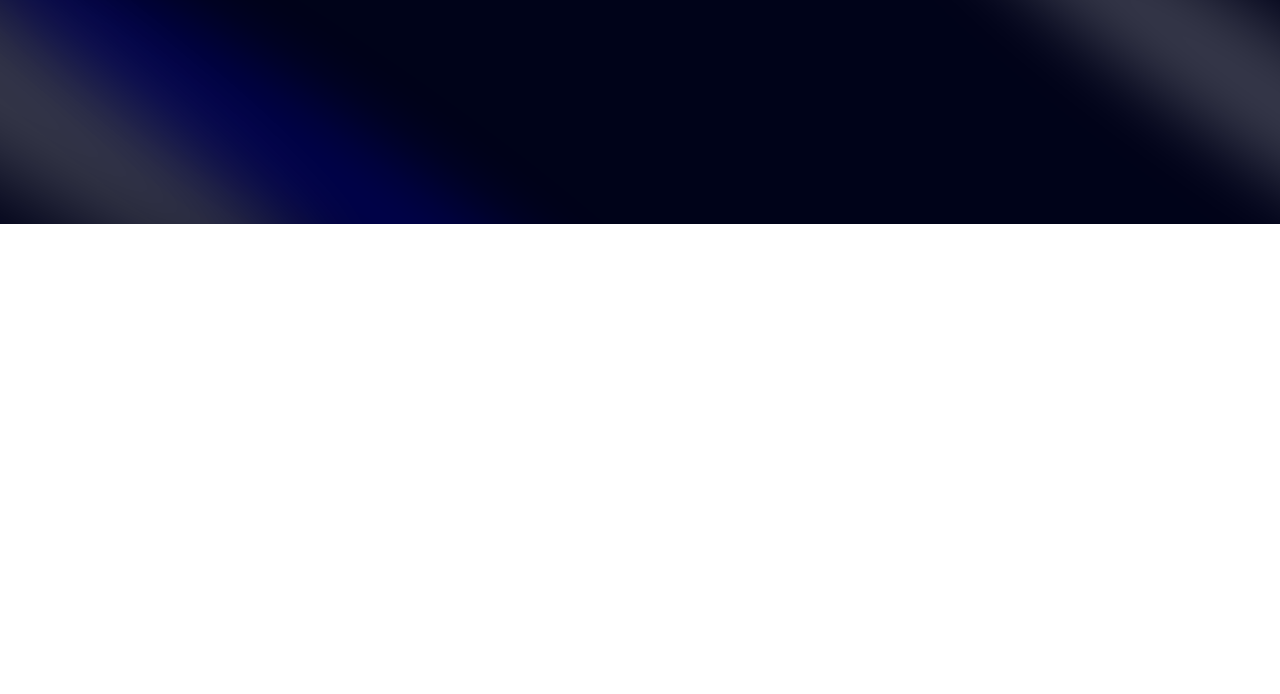
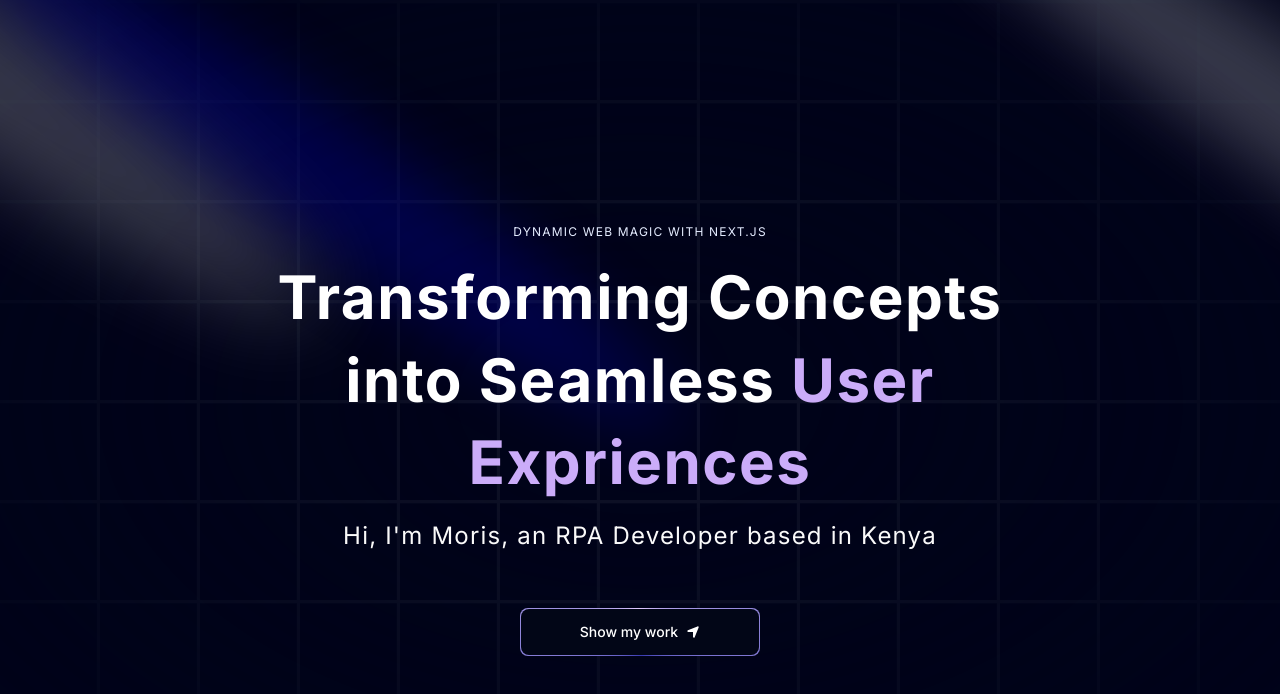
Before and after one commit to MorisMwai/Horizon-Forge, a Next.js app: page / in a window 1280 px wide. Shown: the top 694 px of the page. Built offline with nearby package versions, Linux system fonts and the light colour scheme.

Commit message:
feature: Add aceternity background and button components for the hero

```diff
--- a/app/layout.tsx
+++ b/app/layout.tsx
@@ -1,6 +1,7 @@
 import type { Metadata } from "next";
 import { Inter } from "next/font/google";
 import "./globals.css";
+import { ThemeProvider } from "./provider";
 
 const inter = Inter({ subsets: ["latin"] });
 
@@ -16,7 +17,20 @@
 }>) {
   return (
     <html lang="en">
-      <body className={inter.className}>{children}</body>
+      <body className={inter.className}>
+
+        {/* shadcn add ThemeProvider to the root layout */}
+        <ThemeProvider
+            attribute="class"
+            defaultTheme="dark"
+            enableSystem
+            disableTransitionOnChange
+          >
+            {children}
+        </ThemeProvider>
+
+        {/* To do: Add a mode toggle */}
+      </body>
     </html>
   );
 }
--- /dev/null
+++ b/app/provider.tsx
@@ -0,0 +1,12 @@
+// shadcn adding dark mode
+// Create a theme provider
+
+"use client"
+
+import * as React from "react"
+import { ThemeProvider as NextThemesProvider } from "next-themes"
+import { type ThemeProviderProps } from "next-themes/dist/types"
+
+export function ThemeProvider({ children, ...props }: ThemeProviderProps) {
+  return <NextThemesProvider {...props}>{children}</NextThemesProvider>
+}
--- a/components/Hero.tsx
+++ b/components/Hero.tsx
@@ -1,16 +1,60 @@
-import React from 'react'
-import { Spotlight } from './ui/Spotlight'
+import React from "react";
+import { Spotlight } from "./ui/Spotlight";
+import { TextGenerateEffect } from "./ui/TextGenerateEffect";
+import MagicButton from "./ui/MagicButton";
+import { FaLocationArrow } from "react-icons/fa6";
 
 const Hero = () => {
   return (
-    <div className='pb-20 pt-36'>
-        <div>
-            <Spotlight className="-top-40 -left-10 md:-left-32 md:-top-20 h-screen" fill="white" />
-            <Spotlight className="top-10 left-full h-[80vh] w-[50vw]" fill="white" />
-            <Spotlight className="top-28 left-80 h-[80vh] w-[50vw]" fill="blue" />
+    <div className="pb-20 pt-36">
+
+      {/* Add Aceternity Spotlight component */}
+      <div>
+        <Spotlight
+          className="-top-40 -left-10 md:-left-32 md:-top-20 h-screen"
+          fill="white"
+        />
+        <Spotlight
+          className="top-10 left-full h-[80vh] w-[50vw]"
+          fill="white"
+        />
+        <Spotlight className="top-28 left-80 h-[80vh] w-[50vw]" fill="blue" />
+      </div>
+
+      {/* Add Aceternity Grid and Dot Background */}
+      <div className="h-screen w-full dark:bg-black-100 bg-white  dark:bg-grid-white/[0.05] bg-grid-black/[0.2] flex items-center justify-center absolute top-0 left-0">
+        {/* Radial gradient for the container to give a faded look */}
+        <div className="absolute pointer-events-none inset-0 flex items-center justify-center dark:bg-black-100 bg-white [mask-image:radial-gradient(ellipse_at_center,transparent_20%,black)]" />
+      </div>
+
+      {/* Heading wrapper */}
+      <div className="flex justify-center relative my-20 z-10">
+        <div className="max-w-[89vw] md:max-w-2xl lg:max-w-[60vw] flex flex-col items-center justify-center">
+          <h2 className="uppercase tracking-widest text-xs text-center text-blue-100 max-w-80">
+            Dynamic Web Magic with Next.js
+          </h2>
+
+          {/* Add Text Generate effect component */}
+          <TextGenerateEffect
+            className="text-center text-[40px] md:text-5xl lg:text-6xl"
+            words="Transforming Concepts into Seamless User Expriences"
+          />
+
+          <p className="text-center md:tracking-wider mb-4 text-sm md:text-lg lg:text-2xl">
+            Hi, I&apos;m Moris, an RPA Developer based in Kenya
+          </p>
+
+          <a href="#about">
+            <MagicButton
+              title="Show my work"
+              icon={<FaLocationArrow />}
+              position="right"
+            />
+          </a>
         </div>
+      </div>
     </div>
-  )
-}
+  );
+};
 
-export default Hero
+export default Hero;
--- /dev/null
+++ b/components/ui/MagicButton.tsx
@@ -0,0 +1,23 @@
+// Add MagicButton
+
+import React from "react";
+
+// Make it accept some props
+const MagicButton = ({
+    title, icon, position, handleClick, otherClasses
+}: {
+    title: string; icon: React.ReactNode, position: string; handleClick?: () => void; otherClasses?: string;
+}) => {
+  return (
+    <button className="relative inline-flex h-12 w-full overflow-hidden rounded-lg p-[1px] focus:outline-none md:w-60 md:mt-10">
+      <span className="absolute inset-[-1000%] animate-[spin_2s_linear_infinite] bg-[conic-gradient(from_90deg_at_50%_50%,#E2CBFF_0%,#393BB2_50%,#E2CBFF_100%)]" />
+      <span className={`inline-flex h-full w-full cursor-pointer items-center justify-center rounded-lg bg-slate-950 px-7 text-sm font-medium text-white backdrop-blur-3xl gap-2 ${otherClasses}`}>
+        {position === 'left' && icon}
+        {title}
+        {position === 'right' && icon}
+      </span>
+    </button>
+  );
+};
+
+export default MagicButton;
--- a/components/ui/Spotlight.tsx
+++ b/components/ui/Spotlight.tsx
@@ -1,3 +1,5 @@
+// Add Spotlight component source code
+
 import React from "react";
 import { cn } from "@/utils/cn";
 
--- /dev/null
+++ b/components/ui/TextGenerateEffect.tsx
@@ -0,0 +1,58 @@
+// Add Text Generate Effect component source code
+
+"use client";
+import { useEffect } from "react";
+import { motion, stagger, useAnimate } from "framer-motion";
+import { cn } from "@/utils/cn";
+
+export const TextGenerateEffect = ({
+  words,
+  className,
+}: {
+  words: string;
+  className?: string;
+}) => {
+  const [scope, animate] = useAnimate();
+  let wordsArray = words.split(" ");
+  useEffect(() => {
+    animate(
+      "span",
+      {
+        opacity: 1,
+      },
+      {
+        duration: 2,
+        delay: stagger(0.2),
+      }
+    );
+  }, [scope.current]);
+
+  const renderWords = () => {
+    return (
+      <motion.div ref={scope}>
+        {wordsArray.map((word, idx) => {
+          return (
+            <motion.span
+              key={word + idx}
+
+              // Modify text making it dynamic
+              className={`${idx > 3 ? 'text-purple' : 'dark:text-white text-black'}  opacity-0`}
+            >
+              {word}{" "}
+            </motion.span>
+          );
+        })}
+      </motion.div>
+    );
+  };
+
+  return (
+    <div className={cn("font-bold", className)}>
+      <div className="my-4">
+        <div className=" dark:text-white text-black leading-snug tracking-wide">
+          {renderWords()}
+        </div>
+      </div>
+    </div>
+  );
+};
--- a/package.json
+++ b/package.json
@@ -13,8 +13,10 @@
     "framer-motion": "^11.2.6",
     "mini-svg-data-uri": "^1.4.4",
     "next": "14.2.3",
+    "next-themes": "^0.3.0",
     "react": "^18",
     "react-dom": "^18",
+    "react-icons": "^5.2.1",
     "tailwind-merge": "^2.3.0",
     "tailwindcss-animate": "^1.0.7"
   },
--- a/utils/cn.ts
+++ b/utils/cn.ts
@@ -1,3 +1,5 @@
+// Add Spotlight util file
+
 import { ClassValue, clsx } from "clsx";
 import { twMerge } from "tailwind-merge";
 
```
Also changed, not shown: 1 other file (tests, documents, lock files or other folders).
